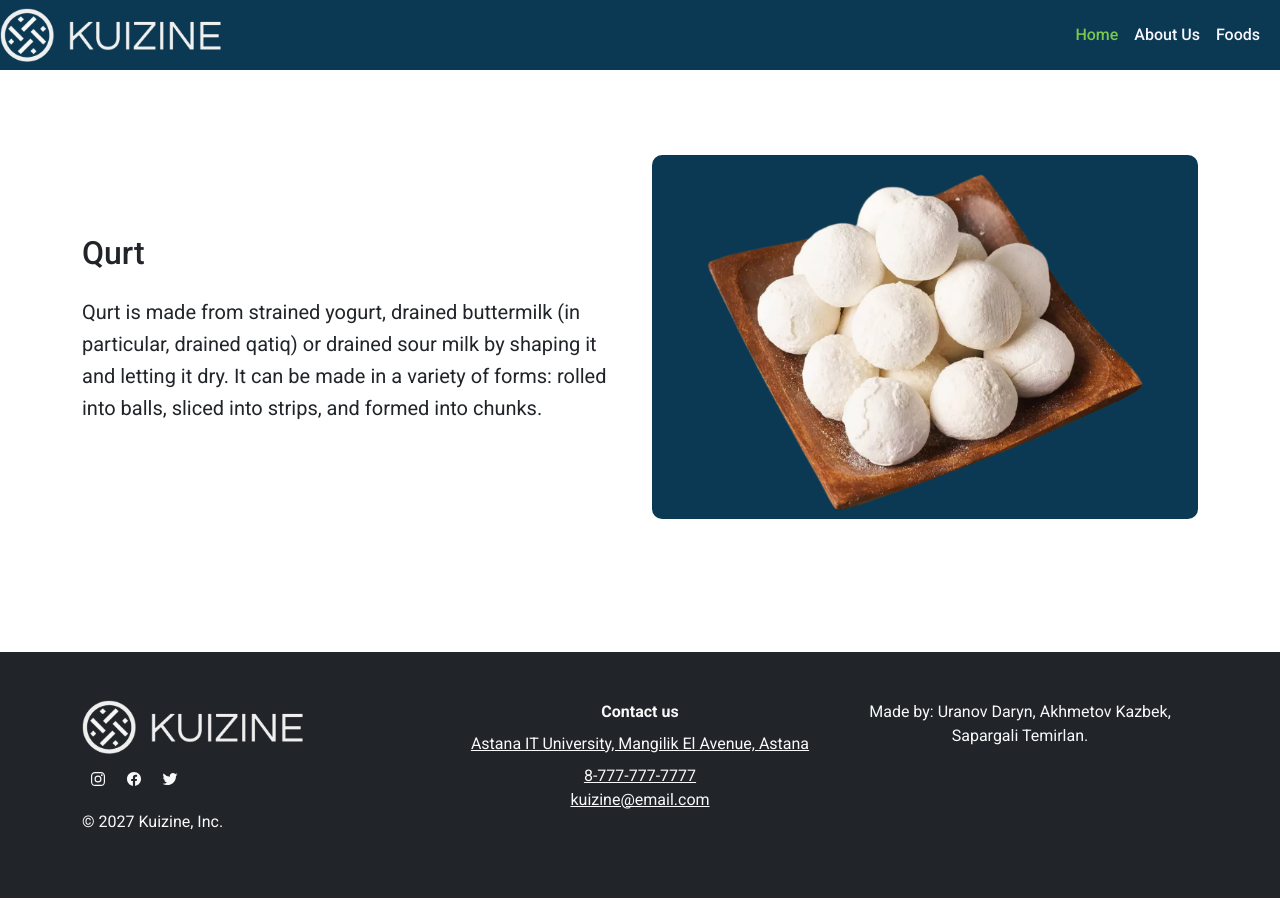
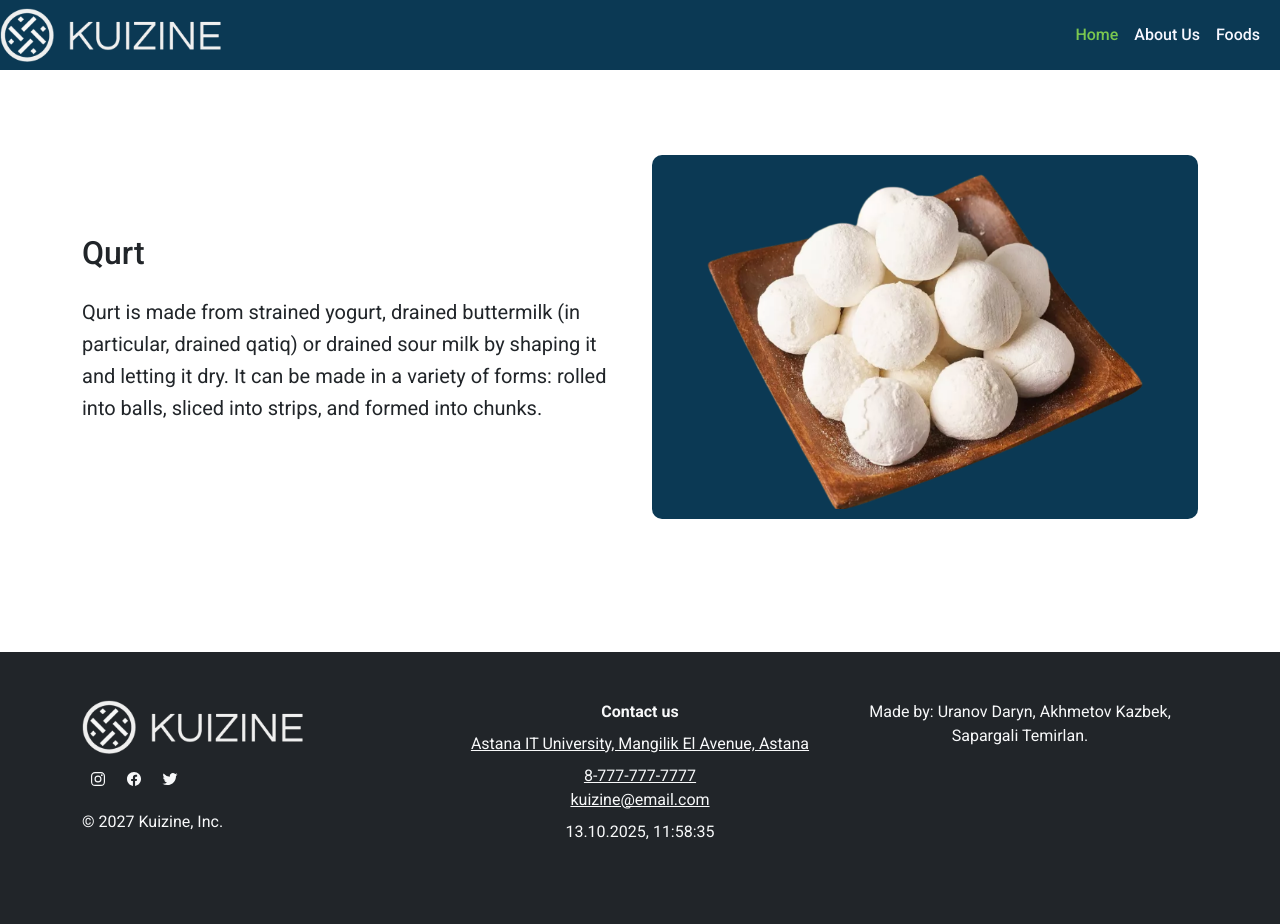
Before and after one commit to oomka123/KDT-website, a plain HTML site: page pages/qurt.html in a window 1280 px wide. Before the commit the page ends 898 px from the top, so only its background shows below. Drawn offline with nearby package versions, Linux system fonts and the light colour scheme.

Commit message:
feat: time

```diff
--- a/pages/qurt.html
+++ b/pages/qurt.html
@@ -137,6 +137,17 @@
                 >kuizine@email.com</a
               >
             </address>
+
+            <!-- Time and date -->
+
+            <div class="timeContainer">
+              <p id="time"></p>
+            </div>
+
+            <script
+              src="../scripts/time.js">
+            </script>
+
           </div>
 
           <div class="col-lg-4 text-center mt-lg-3">
--- /dev/null
+++ b/scripts/time.js
@@ -0,0 +1,30 @@
+const time = document.getElementById("time");
+
+const dynamicTime = () => {
+    const today = new Date();
+
+    const day = today.getDate();
+    const month = today.getMonth() + 1;
+    const year = today.getFullYear();
+
+    let hour = today.getHours();
+	if(hour < 10) {
+        hour = "0" + hour;
+    }
+
+	let minutes = today.getMinutes();
+	if(minutes < 10) {
+        minutes = "0" + minutes;
+    }
+
+	let seconds = today.getSeconds();
+	if(seconds < 10) {
+        seconds = "0" + seconds;
+    }
+
+    time.textContent = `${day}.${month}.${year}, ${hour}:${minutes}:${seconds}`;
+
+    setTimeout(dynamicTime, 1000);
+}
+
+dynamicTime();
```
